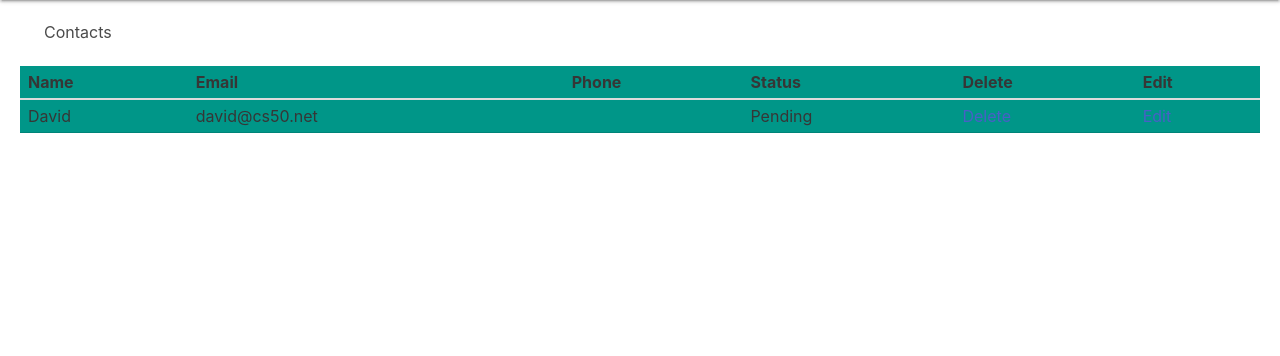
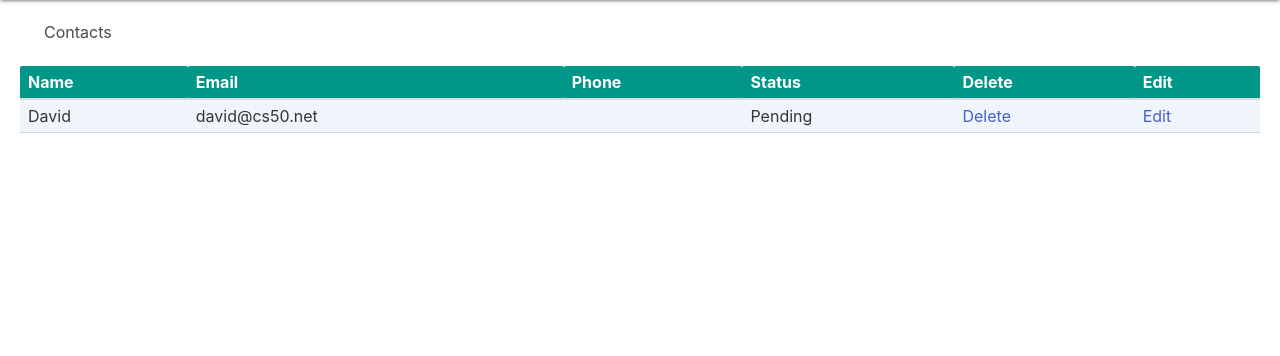
Before and after one commit to williammabotjaeng/voxbillium, a Flask app: page /contacts in a window 1280 px wide. Shown: the part 64-420 px from the top of the page. Run offline with Flask 3, Linux system fonts and the light colour scheme; a user stored in the database is signed in; data comes from the database, SQL or seed files in the repository.

Commit message:
bg-info light, contacts.html

```diff
--- a/templates/contacts.html
+++ b/templates/contacts.html
@@ -5,15 +5,15 @@
     {% if contacts %}
     <div style="margin: 20px">
         <h1 class="m-5">Contacts</h1>
-        <table class="table is-hoverable $table-color teal is-striped is-narrow is-hoverable is-fullwidth">
+        <table class="table is-hoverable table-color has-background-info-light is-striped is-narrow is-hoverable is-fullwidth">
             <thead>
-                <tr style="color: white">
-                    <th><strong>Name</strong></th>
-                    <th><strong>Email</strong></th>
-                    <th><strong>Phone</strong></th>
-                    <th><strong>Status</strong></th>
-                    <th><strong>Delete</strong></th>
-                    <th><strong>Edit</strong></th>
+                <tr class="teal">
+                    <th><strong class="has-text-white">Name</strong></th>
+                    <th><strong class="has-text-white">Email</strong></th>
+                    <th><strong class="has-text-white">Phone</strong></th>
+                    <th><strong class="has-text-white">Status</strong></th>
+                    <th><strong class="has-text-white">Delete</strong></th>
+                    <th><strong class="has-text-white">Edit</strong></th>
                 </tr>
             </thead>
             <tbody>
```
